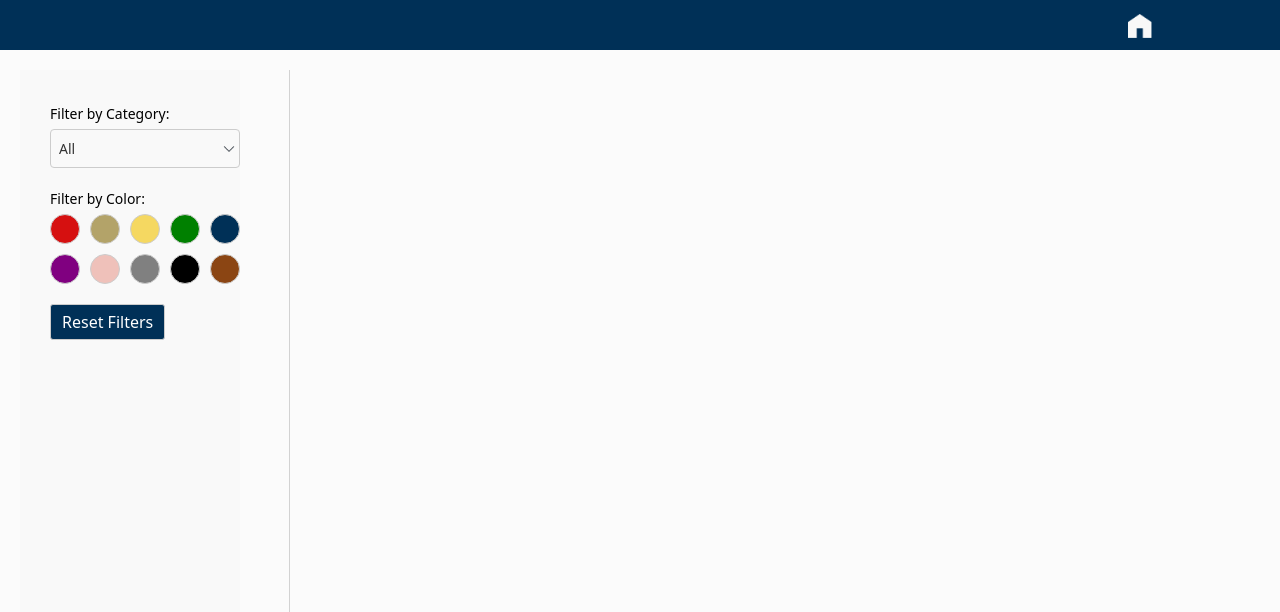
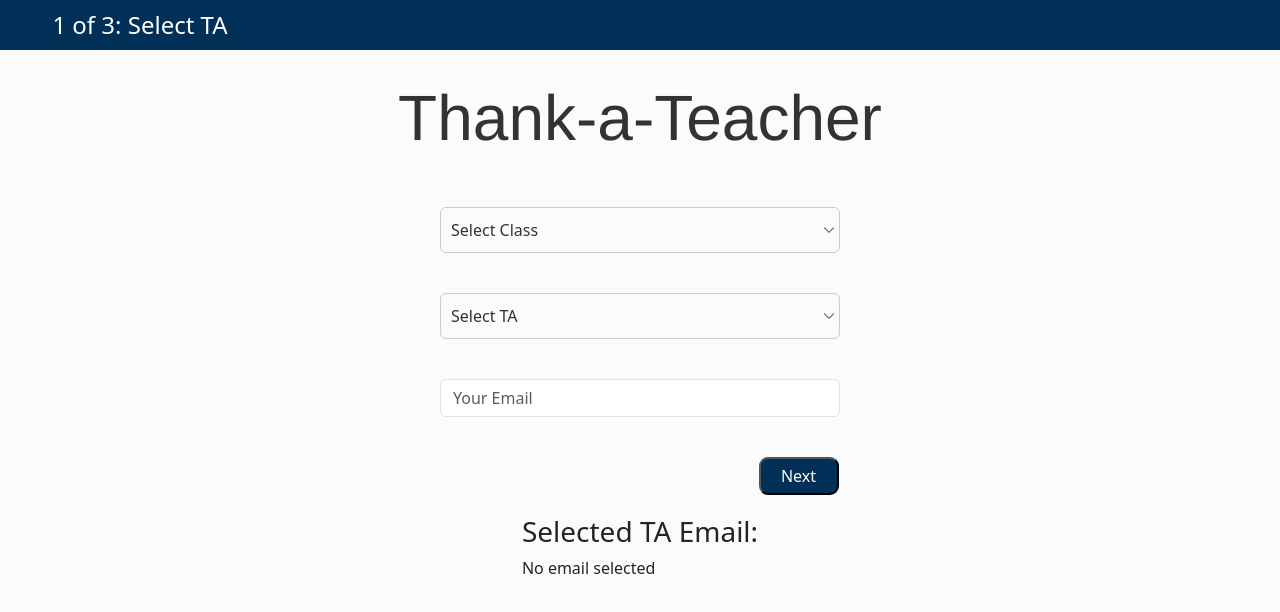
Before and after one commit to CS-3312-Group-1/JIA-5301-Thank-A-TA, a React (Create React App) app in the folder ta-thanks/: page / in a window 1280 px wide. Shown: the top 612 px of the page. Built offline with nearby package versions, Linux system fonts and the light colour scheme.

Commit message:
Created TA inbox page

```diff
--- a/ta-thanks/src/App.js
+++ b/ta-thanks/src/App.js
@@ -8,7 +8,7 @@ const App = () => {
    return (
       <>
          <Routes>
-            <Route path="/" element={<TaInbox/>} />
+            <Route path="/" element={<TaSearch/>} />
             <Route path="/search" element={<Home/>} />
             <Route path="/design" element={<Design/>} />
             <Route path="/sent" element={<SentPage />} />
```
